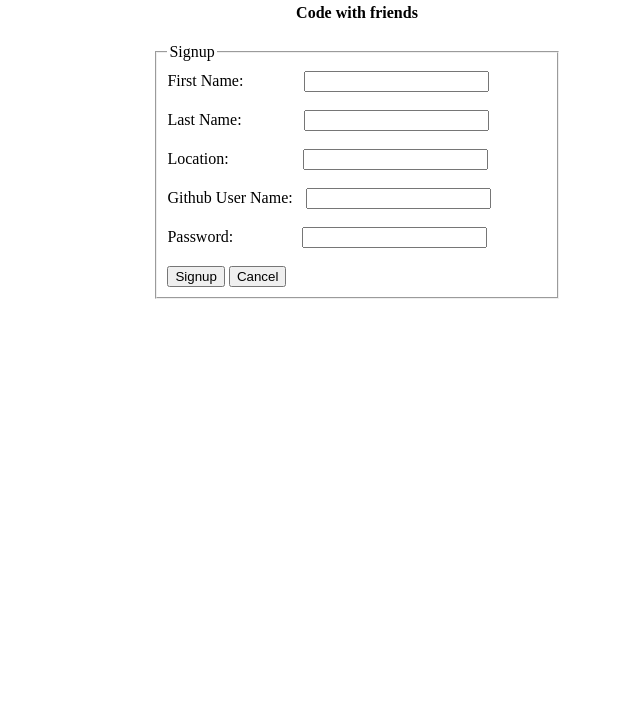
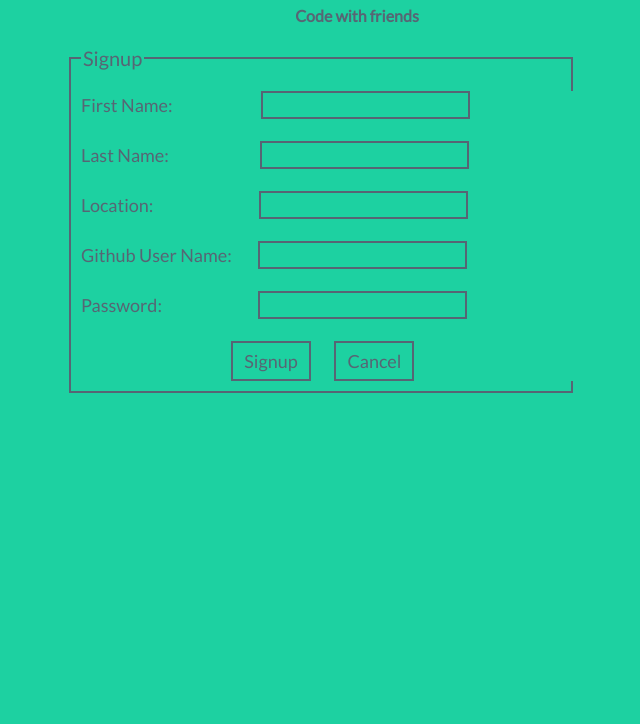
Before and after one commit to sreyas-kv/pairprogramming-3, a website: page public/pages/signup.html in a window 1280 px wide. Shown: the part 76-800 px from the top of the page, without its empty margins (283-923 px from the left). Drawn offline with nearby package versions, Linux system fonts and the light colour scheme.

Commit message:
UI changes made

```diff
--- a/public/css/hello.css
+++ b/public/css/hello.css
@@ -1,9 +1,17 @@
 * {
     box-sizing: border-box;
+    font-family: 'Lato', sans-serif;
+    background: #1dd1a1;
 }
 
 body * {
     box-sizing: border-box;
+}
+
+h1,
+h4 {
+    text-align: center;
+    color: #576574;
 }
 
 .profile {
@@ -32,7 +40,6 @@ img {
     margin-left: 30px;
     margin-right: auto;
     width: auto;
-    border: 3px solid green;
     float: left;
 }
 
@@ -40,10 +47,6 @@ img {
     width: 50%;
     height: auto;
     float: left;
-}
-
-.github_users {
-    border: 3px solid blue;
 }
 
 .demo-form fieldset {
@@ -57,7 +60,6 @@ img {
 .update_notes {
     position: relative;
     width: auto;
-    border: 3px solid tomato;
     display: inline-block;
 }
 
@@ -69,6 +71,12 @@ img {
     margin-bottom: 0;
     border: none;
     width: auto;
+    color: #576574;
+}
+
+legend {
+    font-size: 20px;
+    color: #576574;
 }
 
 .notes-text {
@@ -78,4 +86,70 @@ img {
 
 .notes {
     padding-left: 10px;
+    font-size: 20px;
+    color: #576574;
 }
+
+.update_notes_button,
+.delete_notes {
+    margin: auto;
+    height: 40px;
+    width: 140px;
+    text-align: center;
+    font-size: 18px;
+    color: #576574;
+    border: 2px solid #576574;
+}
+
+.update_notes_button {
+    margin-left: 10%;
+    margin-right: 20px;
+}
+
+input[type=text] {
+    color: #576574;
+    font-size: 18px;
+    border: 2px solid #576574;
+}
+
+
+/* Responsive Deisgn */
+
+.container-parent {
+    max-width: 1000px;
+    padding-left: 20px;
+    padding-right: 20px;
+    margin: 0 auto;
+}
+
+.container-parent::before,
+.container-parent::after {
+    display: table;
+    content: '';
+}
+
+.container-parent::after {
+    clear: both;
+}
+
+.centered {
+    float: left;
+    padding-left: 1.04166666%;
+    padding-right: 1.04166666%;
+}
+
+
+/* Mobile Defaults */
+
+.centered {
+    width: 100%;
+}
+
+
+/* Non Mobile Grid */
+
+@media only screen and (min-width: 640px) {
+    .centered {
+        width: auto;
+    }
+}
--- a/public/css/index.css
+++ b/public/css/index.css
@@ -1,51 +1,84 @@
+* {
+    box-sizing: border-box;
+    font-family: 'Lato', sans-serif;
+    background: #1dd1a1;
+}
+
 h1,
 h4 {
     text-align: center;
+    color: #576574;
 }
 
-.container-main {
+h3,
+p {
+    padding-left: 20%;
+}
+
+.container-parent {
     margin: auto;
     width: 50%;
-    border: 3px solid #a4a8ad;
     padding: 10px;
+    height: auto;
+    border: 3px solid #576574;
+    font-size: 18px;
+    color: #576574;
 }
 
-.signup-submit {
-    display: inline;
-    /* height: 20px;
-    width: 100px; */
-    margin: -20px -50px;
-    position: relative;
-    top: 50%;
-    left: 50%;
+.index-signup,
+.index-login {
+    margin: auto;
+    height: 40px;
+    width: 80px;
+    text-align: center;
+    font-size: 18px;
+    color: #576574;
+    border: 2px solid #576574;
 }
 
-.login {
-    display: inline;
-    /* height: 20px;
-    width: 100px; */
-    margin: -20px -50px;
-    position: relative;
-    top: 50%;
-    left: 50%;
+.index-signup {
+    margin-left: 30%;
+    margin-right: 20px;
 }
 
-.login-fieldset {
-    margin: auto;
-    width: 20%;
-    padding: 10px;
+
+/* Responsive Deisgn */
+
+.container-parent {
+    max-width: 1000px;
+    padding-left: 20px;
+    padding-right: 20px;
+    margin: 0 auto;
 }
 
-.signup-fieldset {
-    margin: auto;
-    width: 30%;
-    padding: 10px;
+.container-parent::before,
+.container-parent::after {
+    display: table;
+    content: '';
 }
 
-.login-name {
-    margin-left: 15%;
+.container-parent::after {
+    clear: both;
 }
 
-.login-pwd {
-    margin-left: 16%;
+.col-1 {
+    float: left;
+    padding-left: 1.04166666%;
+    padding-right: 1.04166666%;
 }
+
+
+/* Mobile Defaults */
+
+.col-1 {
+    width: 100%;
+}
+
+
+/* Non Mobile Grid */
+
+@media only screen and (min-width: 640px) {
+    .col-1 {
+        width: auto;
+    }
+}
--- a/public/css/login.css
+++ b/public/css/login.css
@@ -1,78 +1,132 @@
+* {
+    box-sizing: border-box;
+    font-family: 'Lato', sans-serif;
+    background: #1dd1a1;
+}
+
 h1,
 h4 {
     text-align: center;
+    color: #576574;
 }
 
-.container-main {
+.container-parent-login {
     margin: auto;
     width: 50%;
-    border: 3px solid #a4a8ad;
     padding: 10px;
+    height: auto;
+    border: 3px solid #576574;
+    font-size: 18px;
+    color: #576574;
+    border: 3px solid blue;
 }
 
-.signup-submit {
-    display: inline;
-    /* height: 20px;
-    width: 100px; */
-    margin: -20px -50px;
-    position: relative;
-    top: 50%;
-    left: 50%;
+.login-button,
+.login-cancel {
+    margin: auto;
+    height: 40px;
+    width: 80px;
+    text-align: center;
+    font-size: 18px;
+    color: #576574;
+    border: 2px solid #576574;
 }
 
-.login {
-    display: inline;
-    /* height: 20px;
-    width: 100px; */
-    margin: -20px -50px;
-    position: relative;
-    top: 50%;
-    left: 50%;
+.login-button {
+    margin-left: 30%;
+    margin-right: 20px;
+}
+
+legend {
+    color: #576574;
+    font-size: 20px
 }
 
 .login-fieldset {
-    margin: auto;
-    width: 20%;
-    padding: 10px;
+    width: 500px;
+    color: #576574;
+    border-color: #576574;
+    border-style: solid;
 }
 
-.signup-fieldset {
-    margin: auto;
-    width: 30%;
-    padding: 10px;
+label {
+    padding-left: 10px;
+    display: inline-block;
 }
 
-.login-name {
-    margin-left: 15%;
+input[type=text] {
+    color: #576574;
+    font-size: 18px;
+    border: 2px solid #576574;
+}
+
+input[type=password] {
+    color: #576574;
+    font-size: 18px;
+    border: 2px solid #576574;
+}
+
+.login-username {
+    margin-left: 22px;
 }
 
 .login-pwd {
-    margin-left: 16%;
+    margin-left: 90px;
 }
 
 
-/*Signup*/
+/* Responsive design */
 
-.first-name {
-    margin-left: 15%;
+.container-parent-login {
+    max-width: 1000px;
+    padding-left: 20px;
+    padding-right: 20px;
+    margin: 0 auto;
 }
 
-.last-name {
-    margin-left: 15.5%;
+.container-parent-login::before,
+.container-parent-login::after {
+    display: table;
+    content: '';
 }
 
-.location {
-    margin-left: 18.5%;
+.container-parent-login::after {
+    clear: both;
 }
 
-.user-name {
-    margin-left: 2.5%;
+
+/* .login-col-1 {
+    float: left;
+    padding-left: 1.04166666%;
+    padding-right: 1.04166666%;
+} */
+
+.login-fieldset {
+    float: left;
+    padding-left: 1.04166666%;
+    padding-right: 1.04166666%;
 }
 
-.signup-pwd {
-    margin-left: 17%;
+
+/* Mobile Defaults */
+
+
+/* .login-col-1 {
+    width: 100%;
+} */
+
+.login-fieldset {
+    width: 100%;
 }
 
-.confirm-pwd {
-    margin-left: 3%;
+
+/* Non Mobile Grid */
+
+@media only screen and (min-width: 640px) {
+    /* .login-col-1 {
+        width: auto;
+    } */
+    .login-fieldset {
+        width: auto;
+    }
 }
--- a/public/css/signup.css
+++ b/public/css/signup.css
@@ -1,78 +1,127 @@
+* {
+    background: #1dd1a1;
+    box-sizing: border-box;
+    font-family: 'Lato', sans-serif;
+}
+
 h1,
 h4 {
     text-align: center;
+    color: #576574;
 }
 
-.container-main {
-    margin: auto;
-    width: 50%;
-    border: 3px solid #a4a8ad;
-    padding: 10px;
+
+/*Signup form*/
+
+.first-name {
+    margin-left: 17%;
 }
 
-.signup-submit {
-    display: inline;
-    /* height: 20px;
-    width: 100px; */
-    margin: -20px -50px;
-    position: relative;
-    top: 50%;
-    left: 50%;
+.last-name {
+    margin-left: 17.5%;
 }
 
-.login {
-    display: inline;
-    /* height: 20px;
-    width: 100px; */
-    margin: -20px -50px;
-    position: relative;
-    top: 50%;
-    left: 50%;
+.location {
+    margin-left: 20.5%;
 }
 
-.login-fieldset {
+.user-name {
+    margin-left: 4.5%;
+}
+
+.signup-pwd {
+    margin-left: 18.5%;
+}
+
+.signup-button,
+.signup-cancel {
     margin: auto;
-    width: 20%;
-    padding: 10px;
+    height: 40px;
+    width: 80px;
+    text-align: center;
+    font-size: 18px;
+    color: #576574;
+    border: 2px solid #576574;
+}
+
+.signup-button {
+    margin-left: 30%;
+    margin-right: 20px;
+}
+
+
+/* Form elements */
+
+legend {
+    color: #576574;
+    font-size: 20px
+}
+
+input[type=text] {
+    color: #576574;
+    font-size: 18px;
+    border: 2px solid #576574;
+}
+
+.signup-form {
+    font-size: 18px;
+    margin-top: 15px;
+    width: 500px;
+}
+
+input[type=password] {
+    color: #576574;
+    font-size: 18px;
+    border: 2px solid #576574;
 }
 
 .signup-fieldset {
-    margin: auto;
-    width: 30%;
-    padding: 10px;
-}
-
-.login-name {
-    margin-left: 15%;
-}
-
-.login-pwd {
-    margin-left: 16%;
+    color: #576574;
+    padding-left: 10px;
+    border-color: #576574;
+    border-style: solid;
+    margin-left: 20%;
+    width: 800px;
 }
 
 
-/*Signup*/
+/* Responsive design */
 
-.first-name {
-    margin-left: 15%;
+.container-parent-signup {
+    max-width: 1000px;
+    padding-left: 20px;
+    padding-right: 20px;
+    margin: 0 auto;
 }
 
-.last-name {
-    margin-left: 15.5%;
+.container-parent-signup::before,
+.container-parent-signup::after {
+    display: table;
+    content: '';
 }
 
-.location {
-    margin-left: 18.5%;
+.container-parent-signup::after {
+    clear: both;
 }
 
-.user-name {
-    margin-left: 2.5%;
+.signup-fieldset {
+    float: left;
+    padding-left: 1.04166666%;
+    padding-right: 1.04166666%;
 }
 
-.signup-pwd {
-    margin-left: 17%;
+
+/* Mobile Defaults */
+
+.signup-fieldset {
+    width: 100%;
 }
 
-.confirm-pwd {
-    margin-left: 3%;
+
+/* Non Mobile Grid */
+
+@media only screen and (min-width: 640px) {
+    .signup-fieldset {
+        width: auto;
+    }
 }
--- a/public/pages/signup.html
+++ b/public/pages/signup.html
@@ -6,6 +6,7 @@
     <title>Code with a new friend</title>
     <script src="https://code.jquery.com/jquery-3.2.1.min.js" integrity="sha256-hwg4gsxgFZhOsEEamdOYGBf13FyQuiTwlAQgxVSNgt4=" crossorigin="anonymous"></script>
     <link href="/css/signup.css" rel="stylesheet" type="text/css">
+    <link href="https://fonts.googleapis.com/css?family=Lato" rel="stylesheet">
 </head>
 
 <body>
@@ -14,18 +15,27 @@
         <h4>Code with friends</h4>
     </header>
     <main role="main">
-        <div class="container-2">
-            <form method="POST" action="/signup" name="signup-form" class="signup-form">
+        <div class="container-parent-signup">
+            <div class="signup-col">
                 <fieldset class="signup-fieldset">
                     <legend>Signup</legend>
-                    First Name: <input type="text" id="first-name" name="firstName" class="first-name" required><br><br> Last Name: <input type="text" id="last-name" class="last-name" required><br><br> Location: <input type="text" id="location" class="location"
-                        required><br><br> Github User Name:
-                    <input type="text" id="user-name" class="user-name" required><br><br> Password: <input type="Password" id="signup-pwd" class="signup-pwd" required><br><br>
-                    <input type="submit" value="Signup" id="signup-button" class="signup-button">
-                    <input type="button" value="Cancel" id="signup-cancel" class="signup-cancel">
+                    <form method="POST" action="/signup" name="signup-form" class="signup-form">
+                        <label for="firstName"> First Name:</label>
+                        <input type="text" id="first-name" name="firstName" class="first-name" required><br><br>
+                        <label for="lastName"> Last Name: </label>
+                        <input type="text" id="last-name" class="last-name" required><br><br>
+                        <label for="location">Location:</label>
+                        <input type="text" id="location" class="location" required><br><br>
+                        <label for="githubUsernamer">Github User Name:</label>
+                        <input type="text" id="user-name" class="user-name" required><br><br>
+                        <label for="password">Password: </label>
+                        <input type="Password" id="signup-pwd" class="signup-pwd" required><br><br>
+                        <input type="submit" value="Signup" id="signup-button" class="signup-button">
+                        <input type="button" value="Cancel" id="signup-cancel" class="signup-cancel">
+                    </form>
                 </fieldset>
-            </form>
-            <div class="result-post"></div>
+                <div class="result-post"></div>
+            </div>
         </div>
     </main>
     <script src="/js/login.js "></script>
```
Also changed, not shown: public/pages/hello.html (+2 -1 lines), public/pages/index.html (+11 -7 lines), public/pages/login.html (+13 -8 lines).
